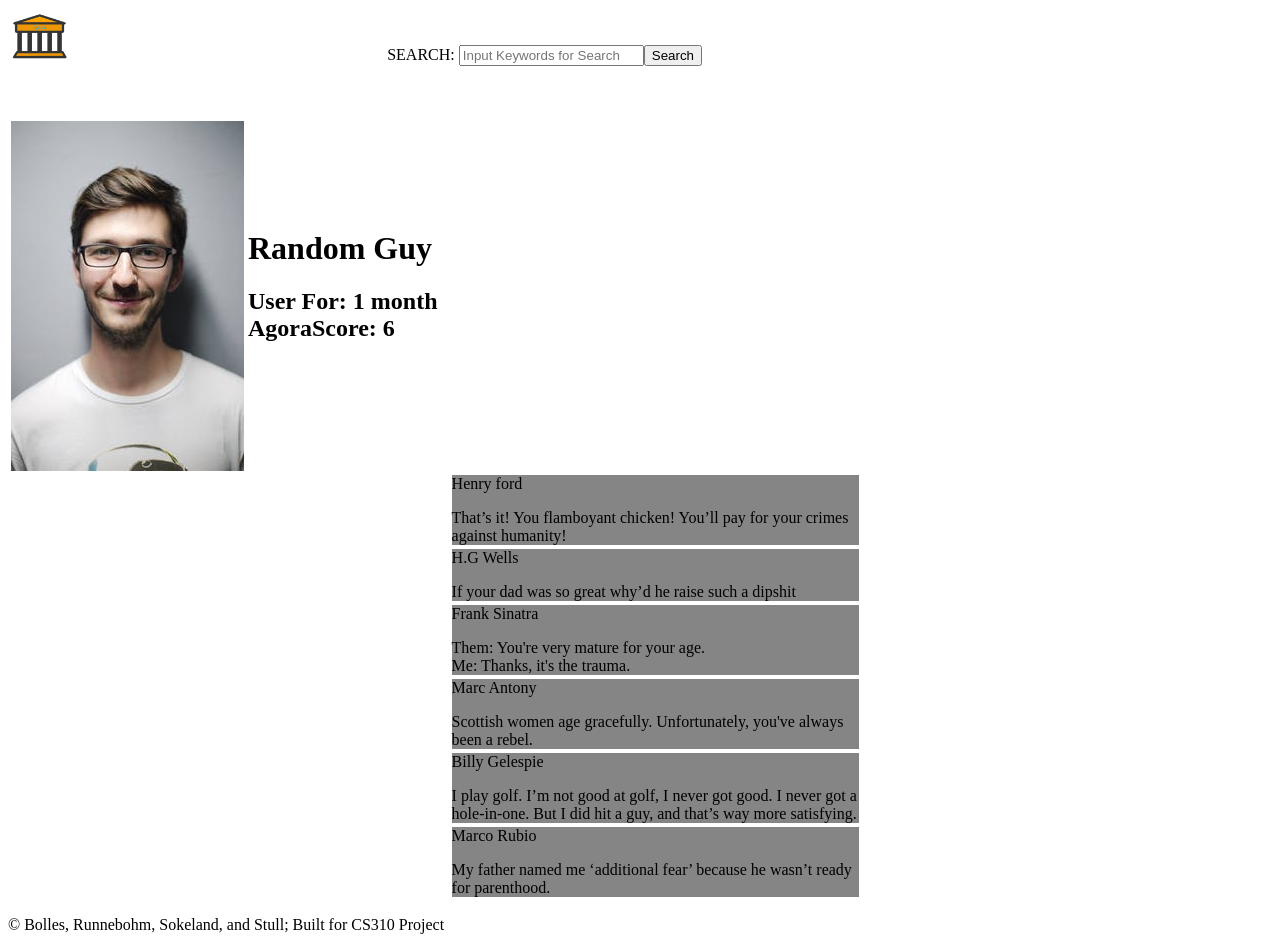
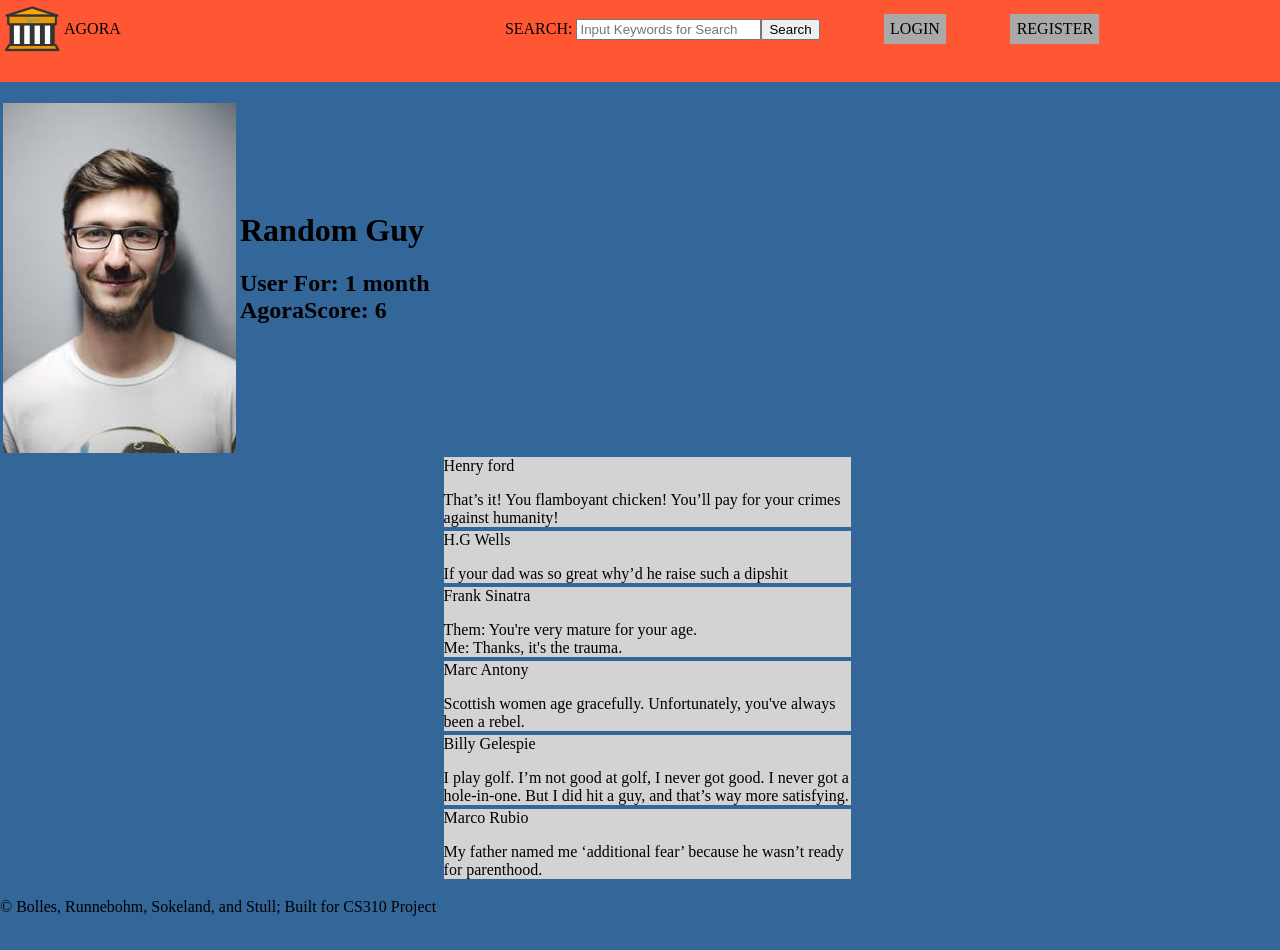
Before and after one commit to Eli017/CS310Project, a PHP site: page /pages/profile.php in a window 1280 px wide. After the commit the page ends 916 px from the top, so only its background shows below. Run offline with PHP 8.4, Linux system fonts and the light colour scheme.

Commit message:
Fixed styling on login, register, profile, and userfeed.

```diff
--- a/css/userFeed.css
+++ b/css/userFeed.css
@@ -1,5 +1,12 @@
+body {
+    margin: 0;
+    background-color: #336699;
+}
+
 header {
     text-transform: uppercase;
+    background-color: #ff5733;
+    padding-bottom: 2%;
 }
 
 h3 {
@@ -10,6 +17,7 @@ h3 {
 form {
     padding-left: 30%;
     padding-top: 1.5%;
+    display: inline-block;
 }
 
 h4 {
@@ -17,18 +25,23 @@ h4 {
 }
 
 a {
-    color: white;
+    color: black;
     text-decoration: none;
 }
 
 header form a {
     padding-left: 20%;
+    color: white;
+}
+
+footer a {
+    color: black;
 }
 
 .post {
     width: 50%;
     margin: auto;
-    background-color: #858585;
+    background-color: lightgrey;
 }
 
 .profilePicture {
@@ -39,10 +52,10 @@ header form a {
 }
 
 .userLoginRegister {
-    display: block;
-    margin-left: 50%;
-    margin-right: 50%;
-    height: auto;
+    display: inline;
+    margin-left: 5%;
+    padding: 0.5%;
+    background-color: darkgray;
 }
 
 #logo {
--- a/javascript/margins.js
+++ b/javascript/margins.js
@@ -7,8 +7,8 @@ function outputHeader() {
     document.write('<input type="text" title="Search" placeholder="Input Keywords for Search" id="searchBar"/>');
     document.write('<input type="submit" title="SubmitSearch" value="Search" onClick="search()" />');
     document.write('</form>');
-    document.write('<a href="../pages/login.html">Login</a>');
-    document.write('<a href="../pages/register.html">Register</a>');
+    document.write('<a href="../pages/login.html" class="userLoginRegister">Login</a>');
+    document.write('<a href="../pages/register.html" class="userLoginRegister">Register</a>');
     document.write('</header>');
 }
 
@@ -17,12 +17,11 @@ function outputFooter() {
     document.write("<p>&copy Bolles, Runnebohm, Sokeland, and Stull; Built for CS310 Project</p>");
     document.write("</footer>");
 }
-var searchTerm ="tacos";
+
+let searchTerm ="tacos";
 
 function search(){
-    var term = document.getElementById("searchBar").value;
+    let term = document.getElementById("searchBar").value;
     searchTerm=term;
     window.open("../pages/searchResults.html")
-
-
 }
--- a/javascript/userFeedFunctions.js
+++ b/javascript/userFeedFunctions.js
@@ -1,8 +1,8 @@
 function outputPost(userImage, userName, title, text) {
         document.write("<article class='post'>");
             document.write("<img src='../assets/"+userImage+"' alt='Profile Picture' title='Profile Picture' class='profilePicture'>");
-            document.write("<h4><a href='../pages/profile.php?id' "+userName+"</h4>");
-            document.write("<p class='title'>"+title+"</p>");
+            document.write("<h4><a href='../pages/profile.php'>"+userName+"</a></h4>");
+            document.write("<p class='title'><a href='../pages/page.html'>"+title+"</a></p>");
             document.write("<hr/>");
             document.write("<p>"+text+"</p>");
         document.write("</article>");
--- a/pages/profile.php
+++ b/pages/profile.php
@@ -1,4 +1,4 @@
-<html lang="en" xmlns="http://www.w3.org/1999/html">
+<html lang="en">
     <head>
         <meta charset="UTF-8">
         <title>Profile</title>
@@ -13,7 +13,7 @@
         <br>
         <table>
             <tr>
-            <td><img src="../assets/user-face.jpg" alt="profile photo" id= "profilephoto"></td>
+            <td><img src="../assets/user-face.jpg" alt="profile photo" id= "profilePhoto"></td>
             <td><script>
             document.write("<h1>"+userdata[0]+"</h1><h2> User For: "+userdata[1]+"<br>"+userdata[2]+postlist.length+"</h2>")
             </script>
--- a/pages/register.html
+++ b/pages/register.html
@@ -6,8 +6,12 @@
     <link rel="stylesheet" type="text/css" href="../css/register.css"/>
 </head>
 <body>
+    <header>
+        <img src="../assets/Logo1.png" title="Agora Logo" alt="Agora Logo"/>
+        <h3>Agora</h3>
+    </header>
     <h1>Create an account</h1>
-    <p>It's free!</p>
+    <h4>It's free!</h4>
     <fieldset>
         <form method="post" action="userFeed.html">
             <label>First Name:</label><br/>
--- a/pages/userFeed.html
+++ b/pages/userFeed.html
@@ -13,8 +13,10 @@
 <script type="application/javascript">
     outputHeader();
 </script>
-<script type="text/javascript">
+<script type="application/javascript">
     displayAllPosts();
+</script>
+<script type="application/javascript">
     outputFooter();
 </script>
 </body>
```
Also changed, not shown: css/login.css (+12 -0 lines), css/profile.css (+9 -6 lines), css/register.css (+15 -2 lines).
